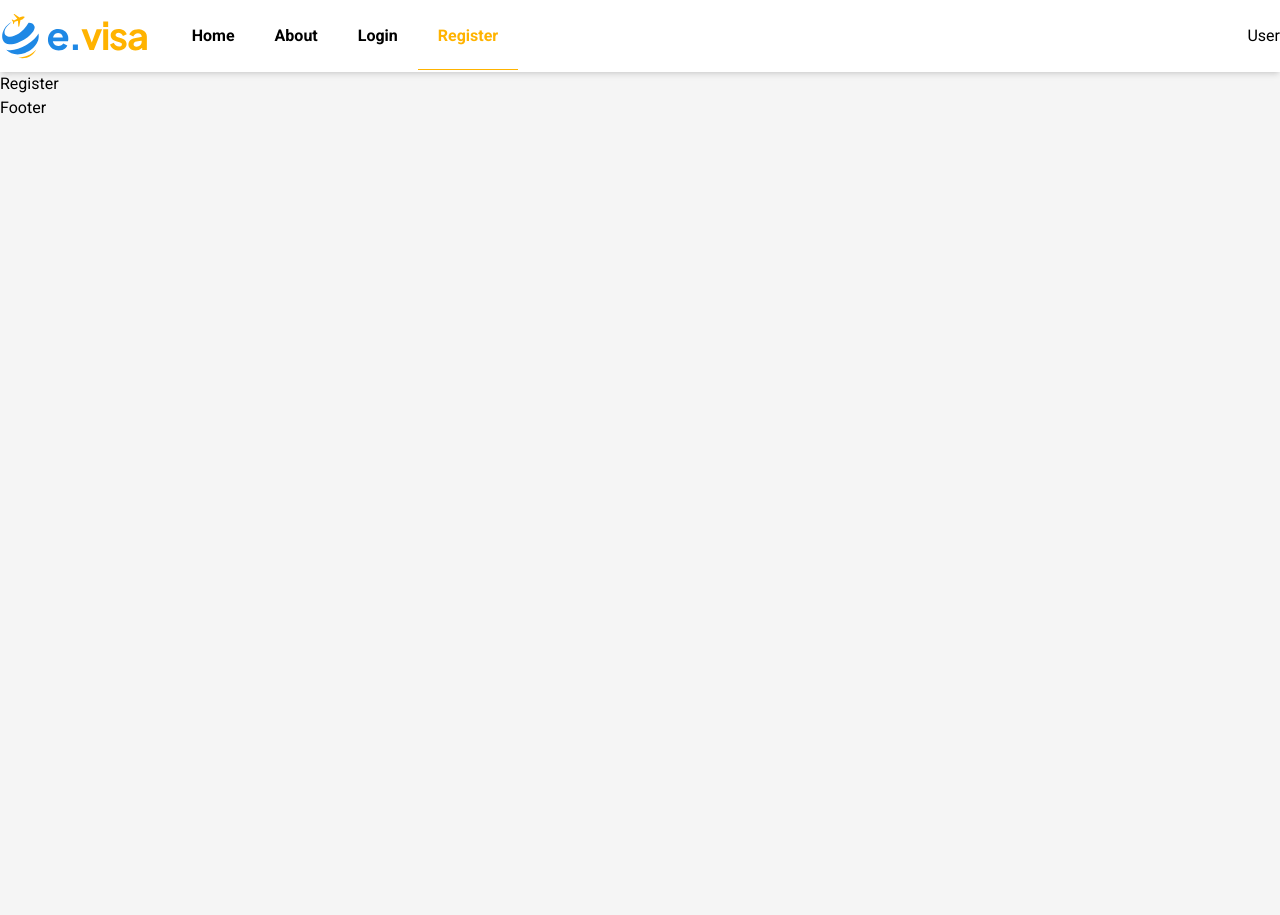
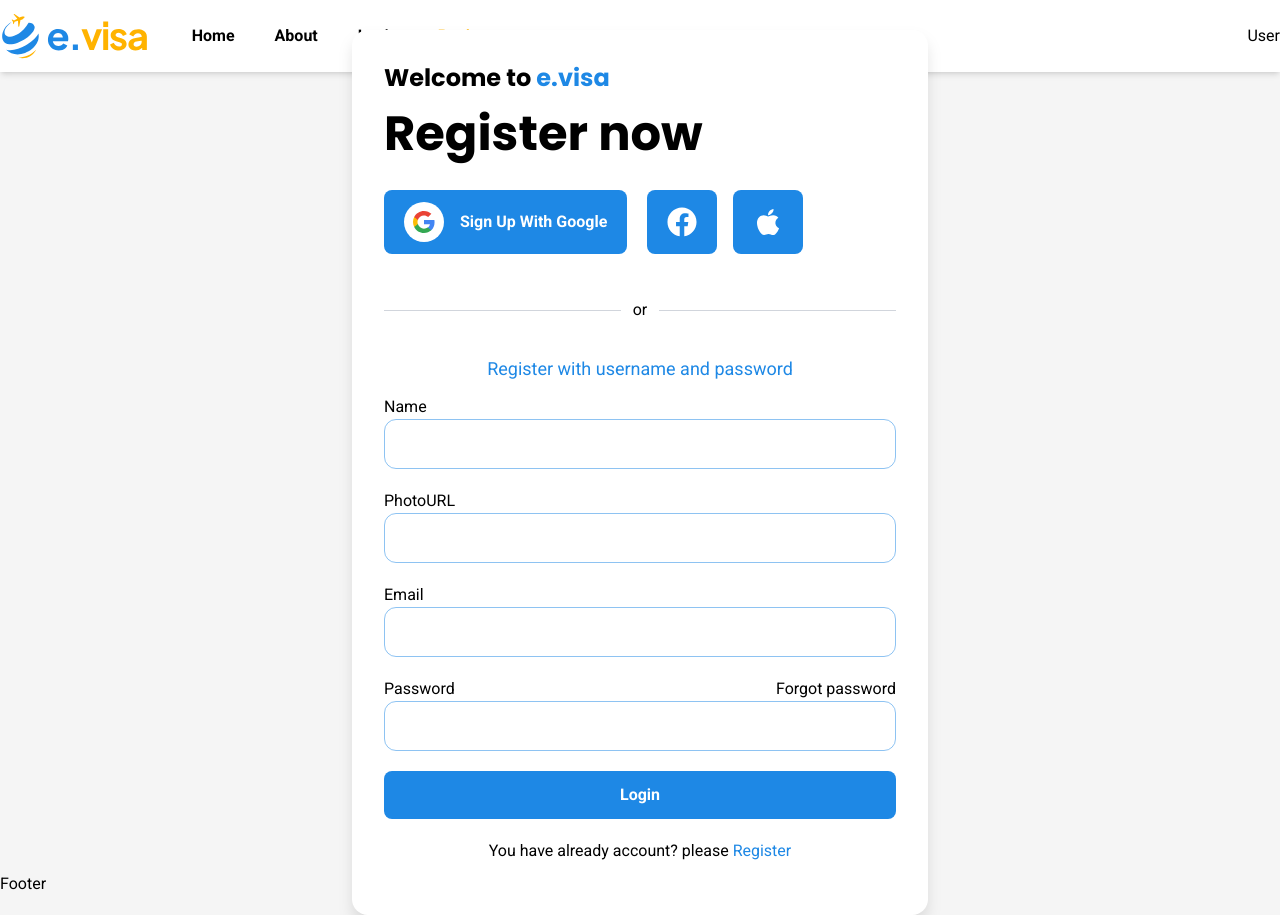
Before and after one commit to wahednur/e-visa-client, a React (Vite) app: page /register in a window 1280 px wide. Before the commit the page ends 800 px from the top, so only its background shows below. Built offline with nearby package versions, Linux system fonts and the light colour scheme.

Commit message:
Signup UI done

```diff
--- a/src/pages/auth/login/Login.jsx
+++ b/src/pages/auth/login/Login.jsx
@@ -9,17 +9,19 @@ const Login = () => {
         </h4>
         <h1 className="sec-title">Login</h1>
         <div className="w-full mt-8">
-          <div className="flex items-center gap-5 my-6">
+          <div className="flex flex-col md:flex-row items-center gap-5 my-6">
             <button className="flex items-center gap-4 btn capitalize">
               <img className="bg-white p-2 rounded-full" src="/g.svg" alt="" />{" "}
               login with google
             </button>
+            <div className="flex items-center gap-4">
               <button className="btn text-3xl h-16">
                 <FaFacebook />
               </button>
               <button className="btn text-3xl h-16">
                 <FaApple />
               </button>
+            </div>
           </div>
           <div className="flex items-center justify-center">
             <hr className="text-gray-300 my-8 w-1/2" />
--- a/src/pages/auth/register/Register.jsx
+++ b/src/pages/auth/register/Register.jsx
@@ -1,7 +1,67 @@
+import { FaApple, FaFacebook } from "react-icons/fa";
+import { Link } from "react-router-dom";
+
 const Register = () => {
   return (
-    <div>
-      <h1>Register</h1>
+    <div className="center h-screen">
+      <div className="w-full md:w-xl p-8 rounded-2xl bg-white drop-shadow-xl">
+        <h4 className="title mb-4">
+          Welcome to <span className="text-primary">e.visa</span>
+        </h4>
+        <h1 className="sec-title">Register now</h1>
+        <div className="w-full mt-8">
+          <div className="flex flex-col md:flex-row items-center gap-5 my-6">
+            <button className="flex items-center gap-4 btn capitalize">
+              <img className="bg-white p-2 rounded-full" src="/g.svg" alt="" />{" "}
+              sign up with google
+            </button>
+            <div className="flex items-center gap-4">
+              <button className="btn text-3xl h-16">
+                <FaFacebook />
+              </button>
+              <button className="btn text-3xl h-16">
+                <FaApple />
+              </button>
+            </div>
+          </div>
+          <div className="flex items-center justify-center">
+            <hr className="text-gray-300 my-8 w-1/2" />
+            <span className=" px-3">or</span>
+            <hr className="text-gray-300 my-8 w-1/2" />
+          </div>
+          <h4 className="text-center py-3 text-lg text-primary">
+            Register with username and password
+          </h4>
+          <form action="w-full">
+            <div className="frm-grp-col">
+              <label htmlFor="name">Name</label>
+              <input type="text" name="name" className="frm-ctr" />
+            </div>
+            <div className="frm-grp-col">
+              <label htmlFor="photoURL">PhotoURL</label>
+              <input type="text" name="photoURL" className="frm-ctr" />
+            </div>
+            <div className="frm-grp-col">
+              <label htmlFor="email">Email</label>
+              <input type="email" name="email" className="frm-ctr" />
+            </div>
+            <div className="frm-grp-col">
+              <div className="flex justify-between">
+                <label htmlFor="password">Password</label>
+                <Link to="forgot-pass">Forgot password</Link>
+              </div>
+              <input type="password" name="password" className="frm-ctr" />
+            </div>
+            <button className="btn w-full">Login</button>
+          </form>
+          <p className=" my-5 text-center">
+            You have already account? please{" "}
+            <Link to="/login" className="text-primary hover:text-secondary">
+              Register
+            </Link>
+          </p>
+        </div>
+      </div>
     </div>
   );
 };
```
Lines whose indentation alone changed are shown as unchanged.
